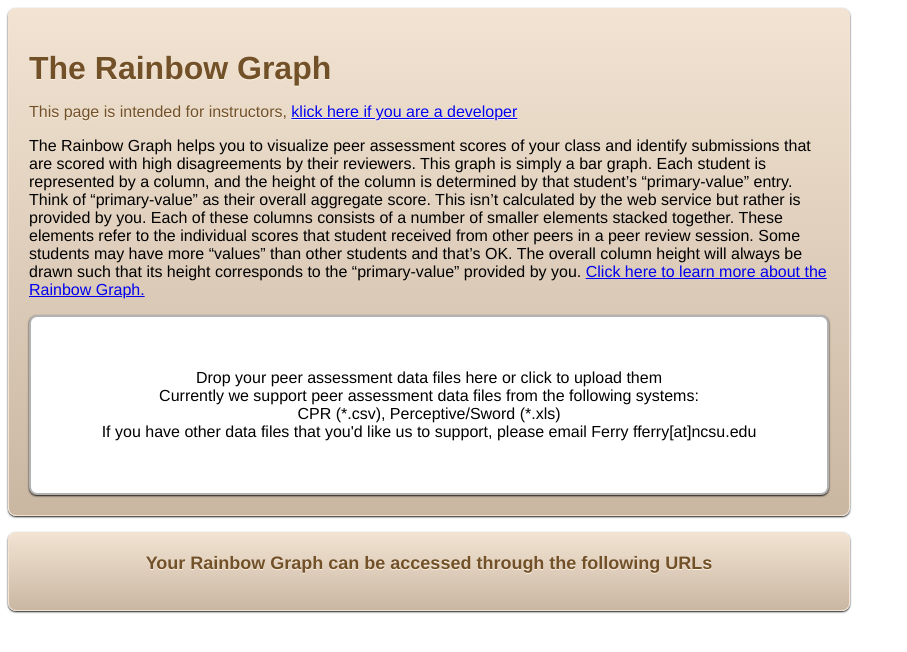
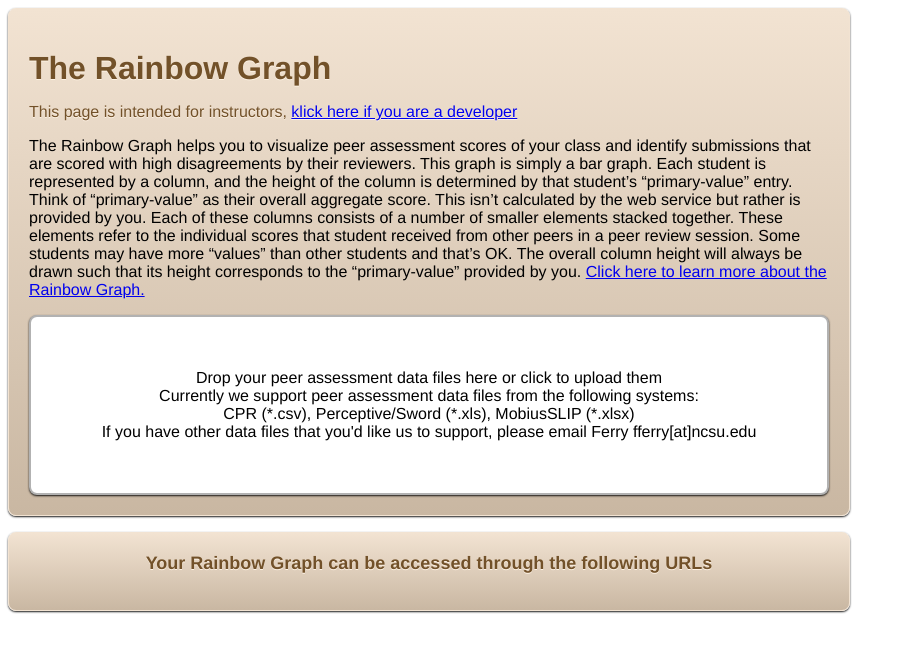
Before and after one commit to ferryxo/RainbowGraphService, a Flask app: page /instructor in a window 1280 px wide. Shown: the top 652 px of the page, without its empty margins (0-907 px from the left). Run offline with Flask 2, Linux system fonts and the light colour scheme; some libraries are stand-ins or nearby versions.

Commit message:
add mobius

```diff
--- a/templates/instructor.html
+++ b/templates/instructor.html
@@ -94,7 +94,7 @@
 <form action="file-upload" class="dropzone form-container" id="uploader" >
     <div class="dz-message" data-dz-message>
         Drop your peer assessment data files here or click to upload them<br>
-        Currently we support peer assessment data files from the following systems: <br>CPR (*.csv), Perceptive/Sword (*.xls)<br>
+        Currently we support peer assessment data files from the following systems: <br>CPR (*.csv), Perceptive/Sword (*.xls), MobiusSLIP (*.xlsx)<br>
         If you have other data files that you'd like us to support, please email Ferry fferry[at]ncsu.edu<br>
     </div>
     <div class="fallback">
```
